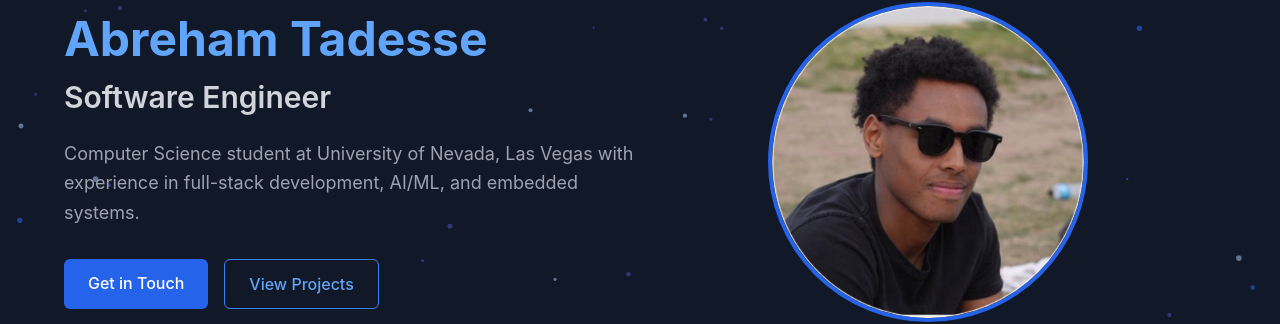
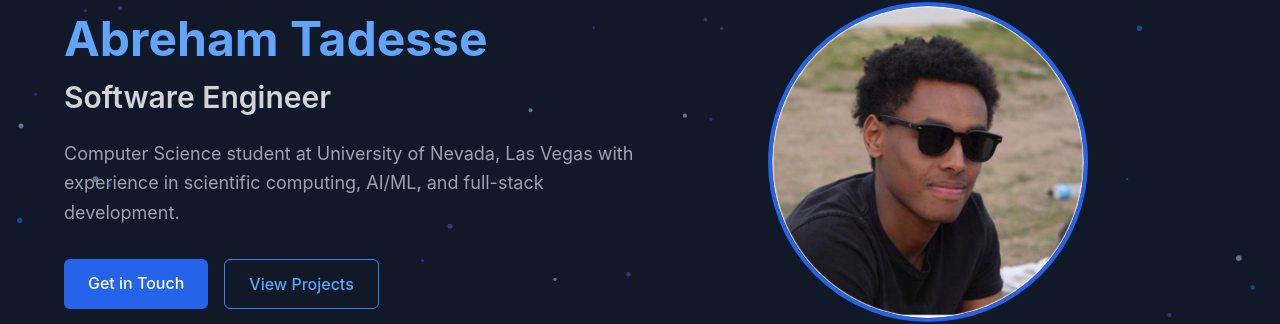
Before and after one commit to AbrehamT/PortfolioSite_Main, a React (Create React App) app: page / in a window 1280 px wide. Shown: the part 126-450 px from the top of the page. Built offline with nearby package versions, Linux system fonts and the light colour scheme.

Commit message:
updated resume and hero text

```diff
--- a/src/components/layout/Header.tsx
+++ b/src/components/layout/Header.tsx
@@ -46,7 +46,7 @@ const Header = () => {
             </a>
           ))}
           <a
-            href="https://drive.google.com/file/d/1Hqec5zCDocAT5Pu9L-GqKWpOF4E6u69r/view?usp=sharing"
+            href="https://drive.google.com/file/d/1bneZCYc-lBn-8gBPIBrYTOinuwss2IHL/view?usp=sharing"
             target="_blank"
             rel="noreferrer"
             className="bg-blue-600 hover:bg-blue-500 text-white px-4 py-2 rounded-md transition-colors"
--- a/src/components/sections/Hero.tsx
+++ b/src/components/sections/Hero.tsx
@@ -145,7 +145,7 @@ const Hero = () => {
               Software Engineer
             </h2>
             <p className="text-gray-400 text-lg mb-8 leading-relaxed">
-              Computer Science student at University of Nevada, Las Vegas with experience in full-stack development, AI/ML, and embedded systems.
+              Computer Science student at University of Nevada, Las Vegas with experience in scientific computing, AI/ML, and full-stack development.
             </p>
             <div className="flex flex-wrap gap-4">
               <a
@@ -209,7 +209,7 @@ const Hero = () => {
             <Mail size={20} />
             <span>Email</span>
           </a>
-          <a href="https://drive.google.com/file/d/1Hqec5zCDocAT5Pu9L-GqKWpOF4E6u69r/view?usp=sharing" target="_blank" rel="noreferrer" className="text-gray-300 hover:text-blue-400 transition-colors flex items-center gap-2">
+          <a href="https://drive.google.com/file/d/1bneZCYc-lBn-8gBPIBrYTOinuwss2IHL/view?usp=sharing" target="_blank" rel="noreferrer" className="text-gray-300 hover:text-blue-400 transition-colors flex items-center gap-2">
             <FileText size={20} />
             <span>Resume</span>
           </a>
```
